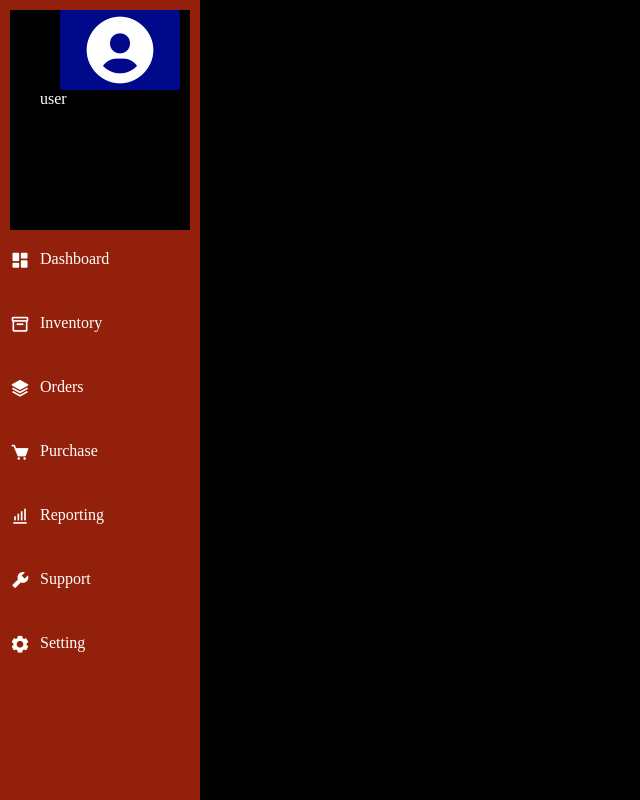
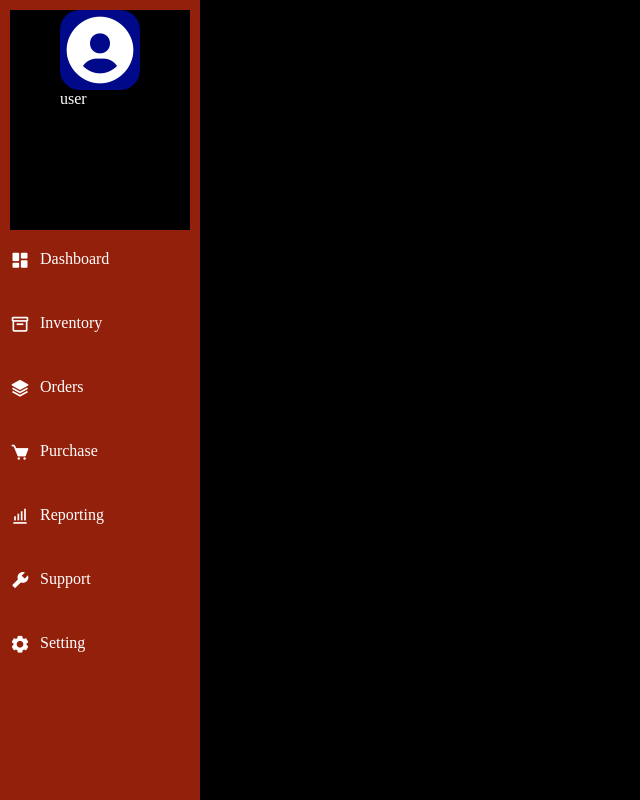
Before and after one commit to Lovethrech/personal-finance-manager, a Vue app: page / in a window 1280 px wide. Shown: the whole page, without its empty margins (0-640 px from the left). Built offline with nearby package versions, Linux system fonts and the light colour scheme.

Commit message:
...working on the sideNav components

```diff
--- a/src/components/side-nav/SideNavUser.vue
+++ b/src/components/side-nav/SideNavUser.vue
@@ -15,6 +15,7 @@ const {name, icon, link}=defineProps(['name','icon', 'link']);
 .side-nav-main-ctn-mini-ctn{
     width:100%;
     height:100%;
+    padding:10px 20px;
 }
 .side-nav-user-mini-ctn-icon-ctn{
     width:100%;
@@ -23,8 +24,7 @@ const {name, icon, link}=defineProps(['name','icon', 'link']);
     place-items: center;
     font-size: 10vh;
     background-color:#000989;
-    border:20px;
-    margin:0 20px;
+    border-radius:20px;
 }
 </style>
 
```
